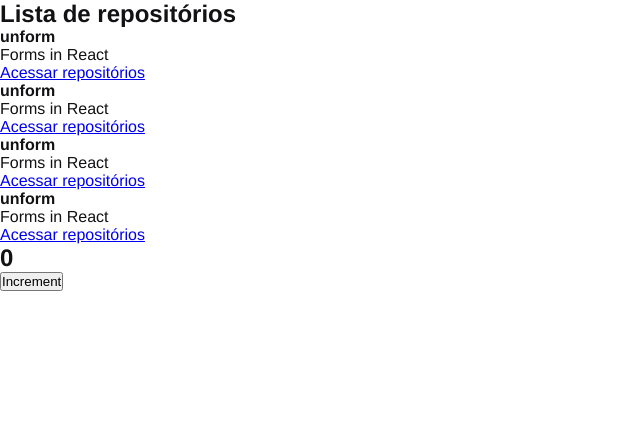
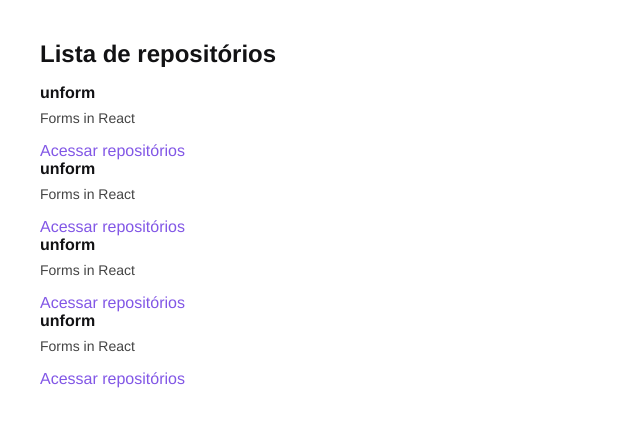
Before and after one commit to cristianoasg/github-explorer, a React app: page / in a window 1280 px wide. Shown: the top 426 px of the page, without its empty margins (0-640 px from the left). Built offline with nearby package versions, Linux system fonts and the light colour scheme.

Commit message:
listing stylization

```diff
--- a/src/App.jsx
+++ b/src/App.jsx
@@ -1,12 +1,8 @@
-import { Counter } from './components/Counter';
 import { RepositoryList } from './components/RepositoryList';
 import './styles/global.scss';
 
 export function App() {
   return (
-    <>
-      <RepositoryList />
-      <Counter />
-    </>
+    <RepositoryList />
   )
 }
--- a/src/components/Counter.jsx
+++ /dev/null
@@ -1,17 +0,0 @@
-import { useState } from 'react';
-
-export function Counter() {
-  const [counter, setCounter] = useState(0);
-
-  function increment() {
-    setCounter(counter + 1);
-  }
-  return (
-    <div>
-      <h2>{counter}</h2>
-      <button type="button" onClick={increment}>
-        Increment
-      </button>
-    </div>
-  );
-}
--- a/src/components/RepositoryList.jsx
+++ b/src/components/RepositoryList.jsx
@@ -1,4 +1,6 @@
 import { RepositoryItem } from "./RepositoryItem";
+
+import '../styles/repositories.scss';
 
 const repository = {
   name: 'unform',
--- /dev/null
+++ b/src/styles/repositories.scss
@@ -0,0 +1,30 @@
+section.repository-list {
+  margin: 40px;
+
+  h1 {
+    margin-bottom: 16px;
+  }
+
+  ul {
+    list-style: none;
+
+    li {
+      & li {
+        margin-top: 20px;
+      }
+
+      p {
+        font-size: 14px;
+        color: #444;
+        margin-top: 8px;
+      }
+
+      a {
+        display: inline-block;
+        margin-top: 16px;
+        text-decoration: none;
+        color: #8257e6;
+      }
+    }
+  }
+}
```
